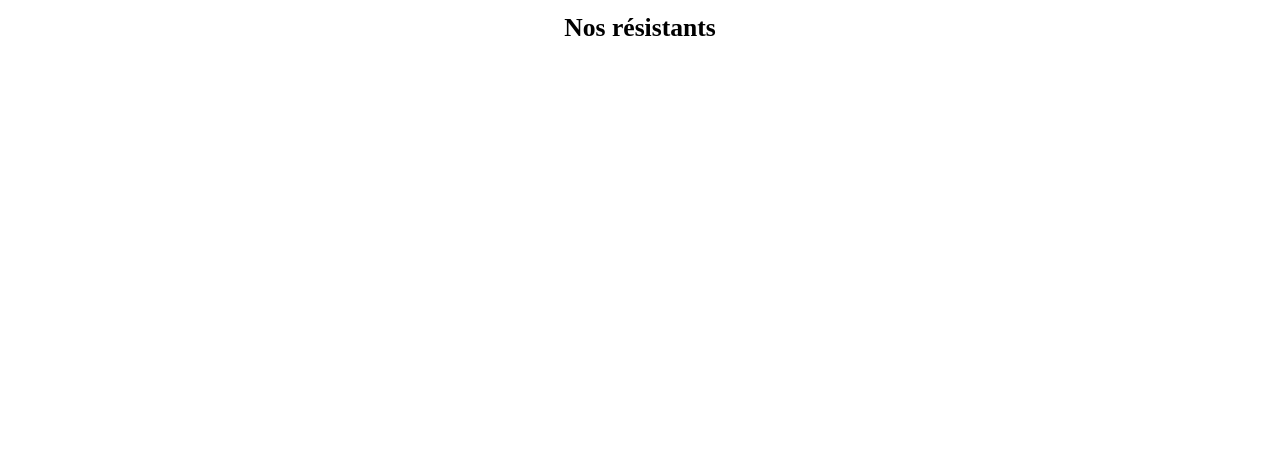
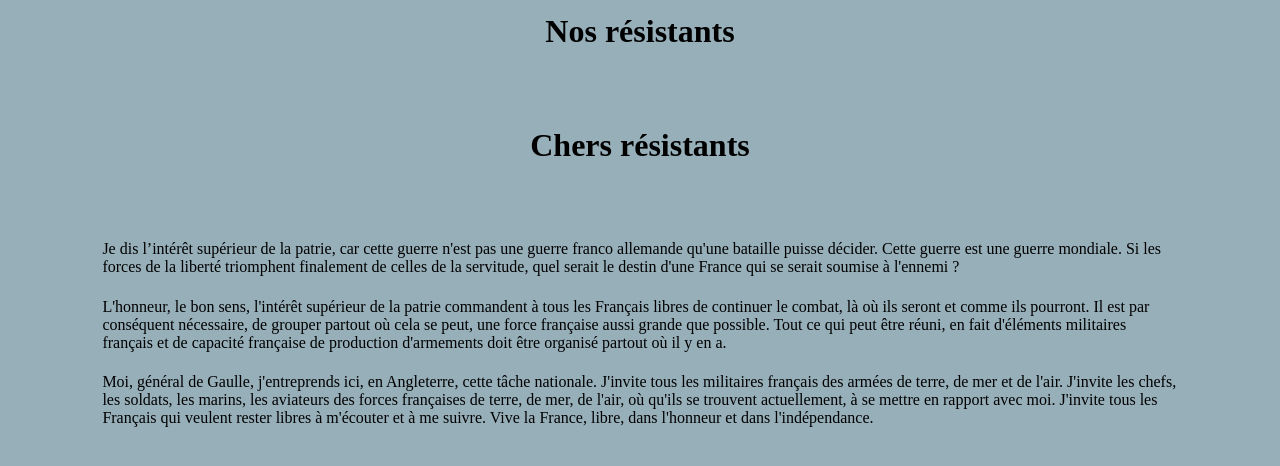
Before and after one commit to peter-centini/Les-Resistants-Francais, a React (Create React App) app: page /1 in a window 1280 px wide. Shown: the top 466 px of the page. Built offline with nearby package versions, Linux system fonts and the light colour scheme; no server answers; a web font is replaced by a local one.

Commit message:
text added

```diff
--- a/src/components/Home/Home.css
+++ b/src/components/Home/Home.css
@@ -1,5 +1,34 @@
+* {
+    background-color: var(--third-color);
+}
+
 .Title {
     display: flex;
     justify-content: center;
     margin-bottom: 4%;
 }
+
+.titletext {
+    display: flex;
+    justify-content: center;
+    margin-top: 6%;
+    margin-bottom: 6%;
+}
+
+.paragraphe {
+    margin-left: 8%;
+    margin-right: 8%;
+    margin-bottom: 4%;
+}
+
+.par1 {
+    margin-bottom: 2%;
+}
+
+.par2 {
+    margin-bottom: 2%;
+}
+
+.par3 {
+    margin-bottom: 2%;
+}
--- a/src/components/Home/Home.jsx
+++ b/src/components/Home/Home.jsx
@@ -9,6 +9,14 @@ function Home() {
             Nos résistants
             </h1>
             < Slider />
+            <div className="text">
+                <h1 className="titletext">Chers résistants</h1>
+                <div className="paragraphe">
+                <p className="par1">Je dis l’intérêt supérieur de la patrie, car cette guerre n'est pas une guerre franco allemande qu'une bataille puisse décider. Cette guerre est une guerre mondiale. Si les forces de la liberté triomphent finalement de celles de la servitude, quel serait le destin d'une France qui se serait soumise à l'ennemi ?</p>
+                <p className="par2">L'honneur, le bon sens, l'intérêt supérieur de la patrie commandent à tous les Français libres de continuer le combat, là où ils seront et comme ils pourront. Il est par conséquent nécessaire, de grouper partout où cela se peut, une force française aussi grande que possible. Tout ce qui peut être réuni, en fait d'éléments militaires français et de capacité française de production d'armements doit être organisé partout où il y en a. </p>
+                <p className="par3">Moi, général de Gaulle, j'entreprends ici, en Angleterre, cette tâche nationale. J'invite tous les militaires français des armées de terre, de mer et de l'air. J'invite les chefs, les soldats, les marins, les aviateurs des forces françaises de terre, de mer, de l'air, où qu'ils se trouvent actuellement, à se mettre en rapport avec moi. J'invite tous les Français qui veulent rester libres à m'écouter et à me suivre. Vive la France, libre, dans l'honneur et dans l'indépendance.</p>
+                </div>
+            </div>
         </div>
     )
 }
--- a/src/components/Home/Slider.css
+++ b/src/components/Home/Slider.css
@@ -1,53 +1,43 @@
-  .overlay_quote{
-    width: 35vh;
+  .overlay_quote {
+      display: flex;
+      justify-content: center;
+    width: 343px;
     position: absolute;
-    top:61%;
+    top:60%;
     transform: translateY(-50);
-    padding: 1rem 1.1rem;
+    padding: 1rem 3rem;
     text-align: left;
     background: rgba(0, 0, 0.6);
     color: #FFFF;
-    font-size:60%;
-}
-
-.overlay_name {
-    margin-top: auto;
+    font-size:80%;
 }
 
 .overlay {
     display: flex;
     justify-content: center;
-    align-items: center;
-    margin: 0.6%;
-}
-
-.carousel .thumbs {
-    display: flex;
-    justify-content: center;
+    margin: 0.5%;
 }
 
 .carousel .thumb {
-    margin: 1px;
     cursor: pointer;
 }
 
 .carousel .overlay_name {
   margin: 0.8em 0 5rem ;
+}
 
-}
 .picture {
-    max-width: 35vh;
-    margin: 3%;
+    max-width: 45vh;
 }
 
 .photo {
-    width: 186.5vh;
-    height: 60vh;
+    width: 62vh;
+    height: 70vh;
 }
 
 .Title {
     margin-top: 1%;
-    font-size: 160%;
+    font-size: 200%;
 }
 
 @media screen and (max-width:600px) {
```
